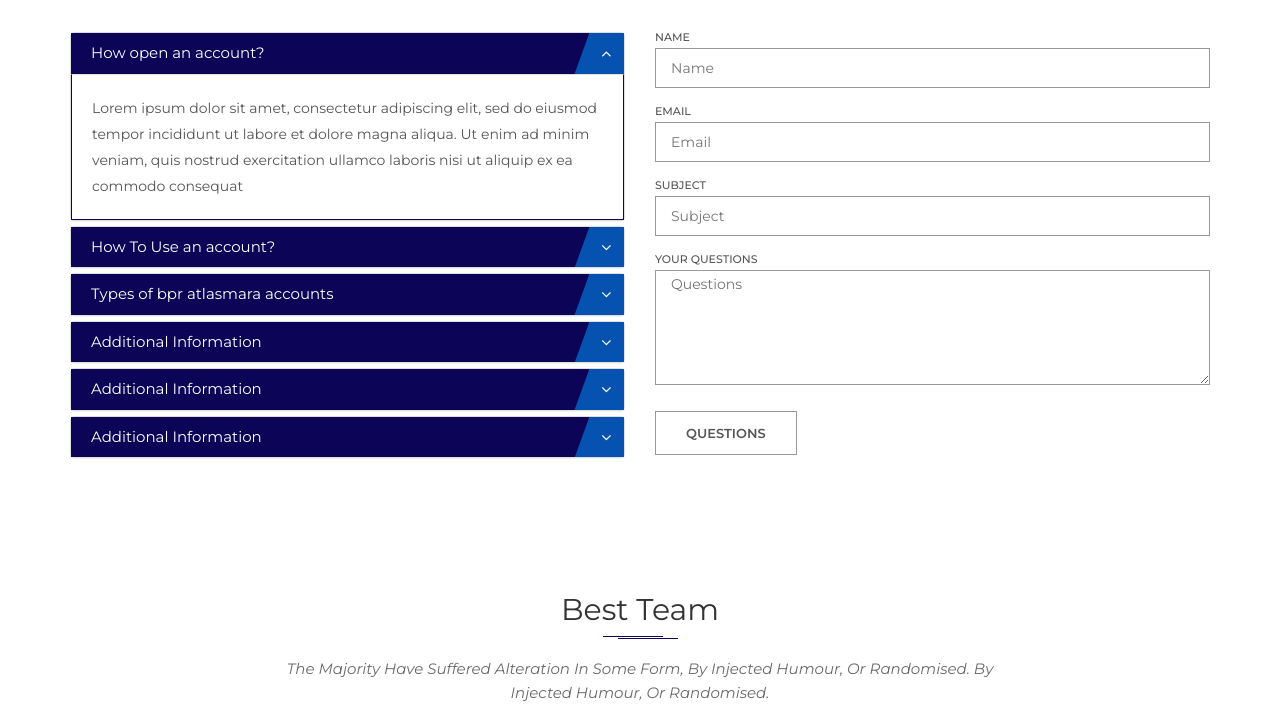
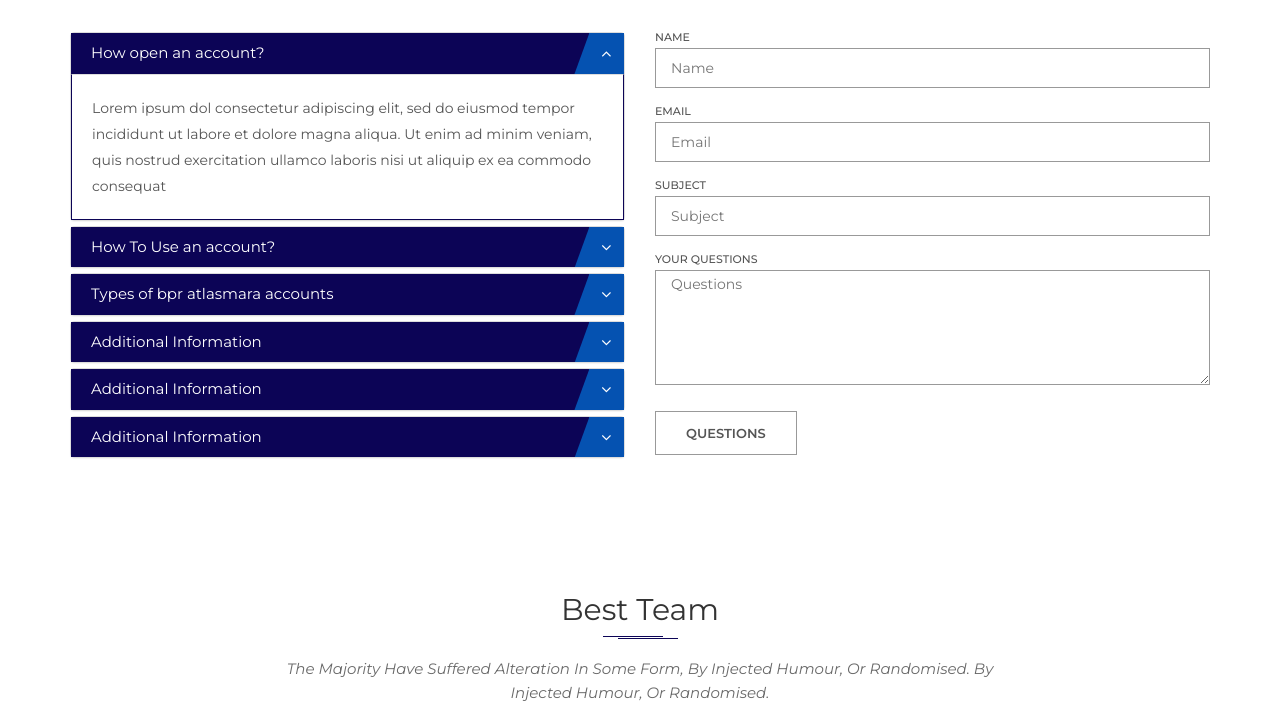
Before and after one commit to UMULISA12/atlasmara, a plain HTML site: page index.html in a window 1280 px wide. Shown: the part 2581-3299 px from the top of the page. Drawn offline with Linux system fonts and the light colour scheme.

Commit message:
third commit

```diff
--- a/index.html
+++ b/index.html
@@ -431,7 +431,7 @@
 									</div>
 									<div id="collapseOne" class="panel-collapse collapse in">
 										<div class="panel-body">
-											<p>Lorem ipsum dolor sit amet, consectetur adipiscing elit, sed do eiusmod tempor incididunt ut labore et dolore magna aliqua. Ut enim ad minim veniam, quis nostrud exercitation ullamco laboris nisi ut aliquip ex ea commodo consequat</p>
+											<p>Lorem ipsum dol consectetur adipiscing elit, sed do eiusmod tempor incididunt ut labore et dolore magna aliqua. Ut enim ad minim veniam, quis nostrud exercitation ullamco laboris nisi ut aliquip ex ea commodo consequat</p>
 										</div>
 									</div>
 								</div>
```
